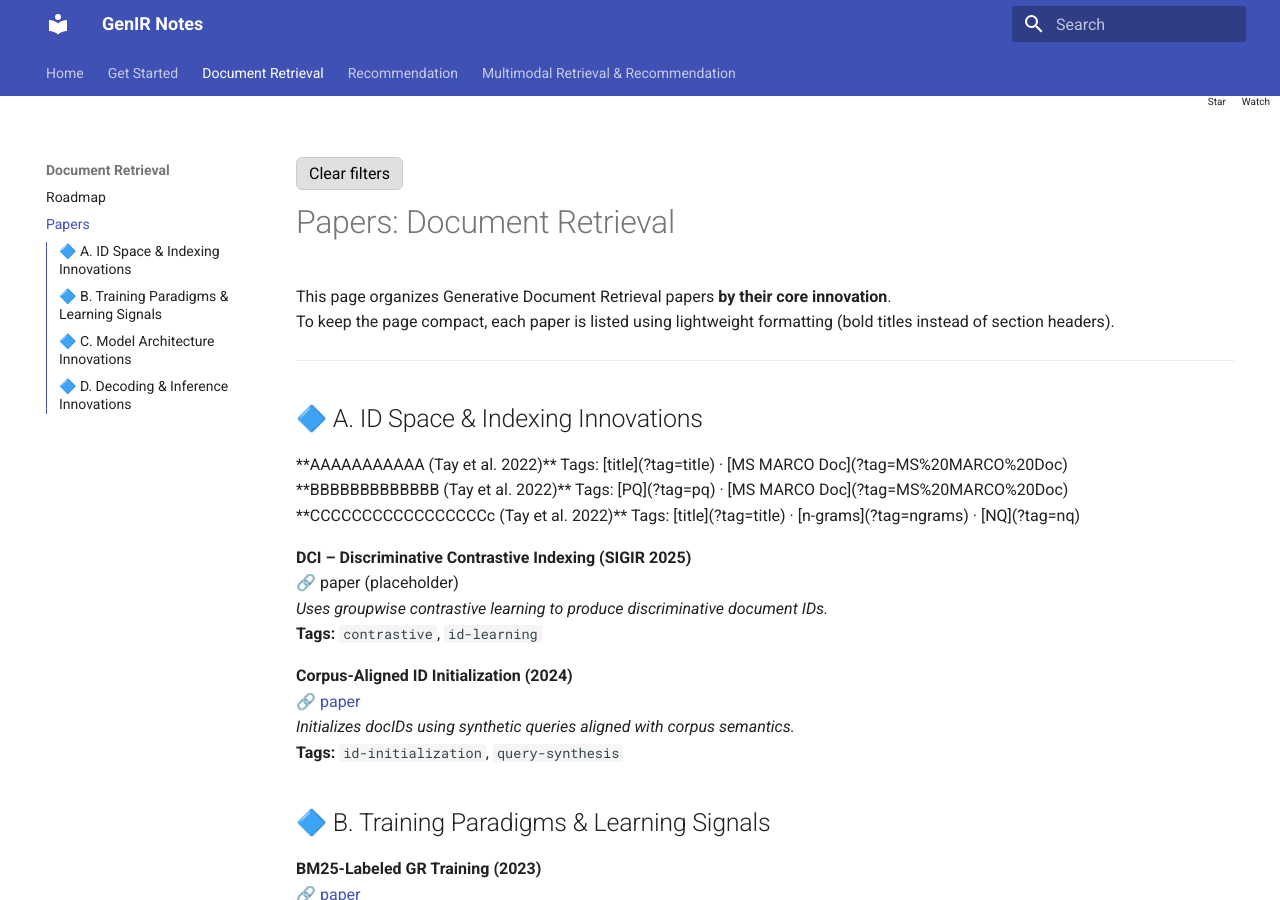
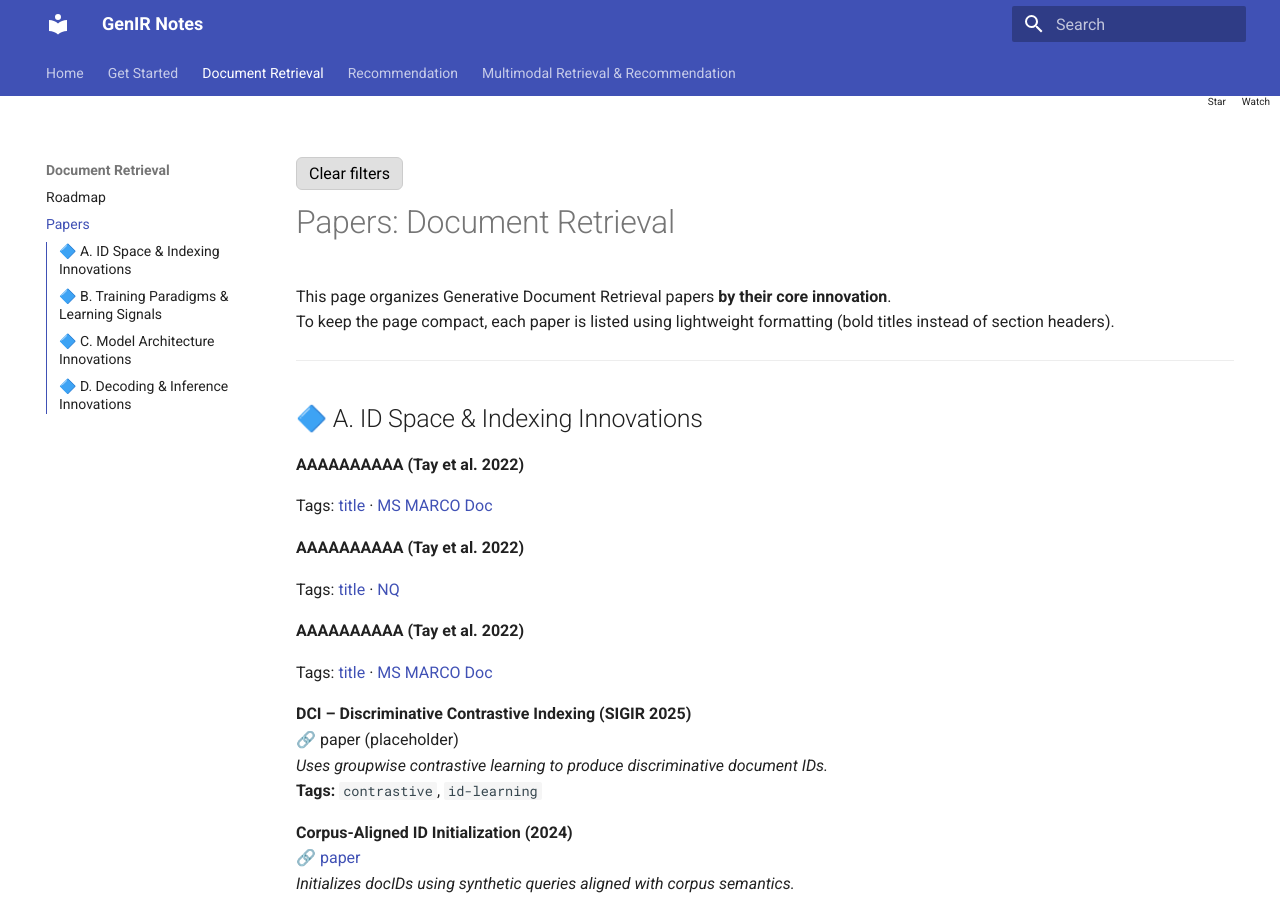
Before and after one commit to GenIR-notes/genir-notes, an MkDocs documentation site: the page built from docs/document_retrieval/papers.md, in a window 1280 px wide and 900 px high. Built offline with MkDocs 1.6.1 and Material for MkDocs 9.7.7, drawn with Linux system fonts in a browser that asks for light colours.

Commit message:
Update papers.md

```diff
--- a/docs/document_retrieval/papers.md
+++ b/docs/document_retrieval/papers.md
@@ -17,22 +17,37 @@ To keep the page compact, each paper is listed using lightweight formatting (bol
 
 <div class="paper-entry" data-tags="title, MS MARCO Doc">
 
-**AAAAAAAAAAA (Tay et al. 2022)**
-Tags: [title](?tag=title) · [MS MARCO Doc](?tag=MS%20MARCO%20Doc)
+<p><strong>AAAAAAAAAA (Tay et al. 2022)</strong></p>
+
+<p>
+Tags:
+<a href="?tag=title">title</a> ·
+<a href="?tag=MS MARCO Doc">MS MARCO Doc</a>
+</p>
 
 </div>
 
-<div class="paper-entry" data-tags="PQ, MS MARCO Doc">
+<div class="paper-entry" data-tags="title, NQ">
 
-**BBBBBBBBBBBBB (Tay et al. 2022)**
-Tags: [PQ](?tag=pq) · [MS MARCO Doc](?tag=MS%20MARCO%20Doc)
+<p><strong>AAAAAAAAAA (Tay et al. 2022)</strong></p>
+
+<p>
+Tags:
+<a href="?tag=title">title</a> ·
+<a href="?tag=NQ">NQ</a>
+</p>
 
 </div>
 
-<div class="paper-entry" data-tags="title, ngrams, NQ">
+<div class="paper-entry" data-tags="title, MS MARCO Doc">
 
-**CCCCCCCCCCCCCCCCCc (Tay et al. 2022)**
-Tags: [title](?tag=title) · [n-grams](?tag=ngrams) · [NQ](?tag=nq)
+<p><strong>AAAAAAAAAA (Tay et al. 2022)</strong></p>
+
+<p>
+Tags:
+<a href="?tag=title">title</a> ·
+<a href="?tag=MS MARCO Doc">MS MARCO Doc</a>
+</p>
 
 </div>
 
```
